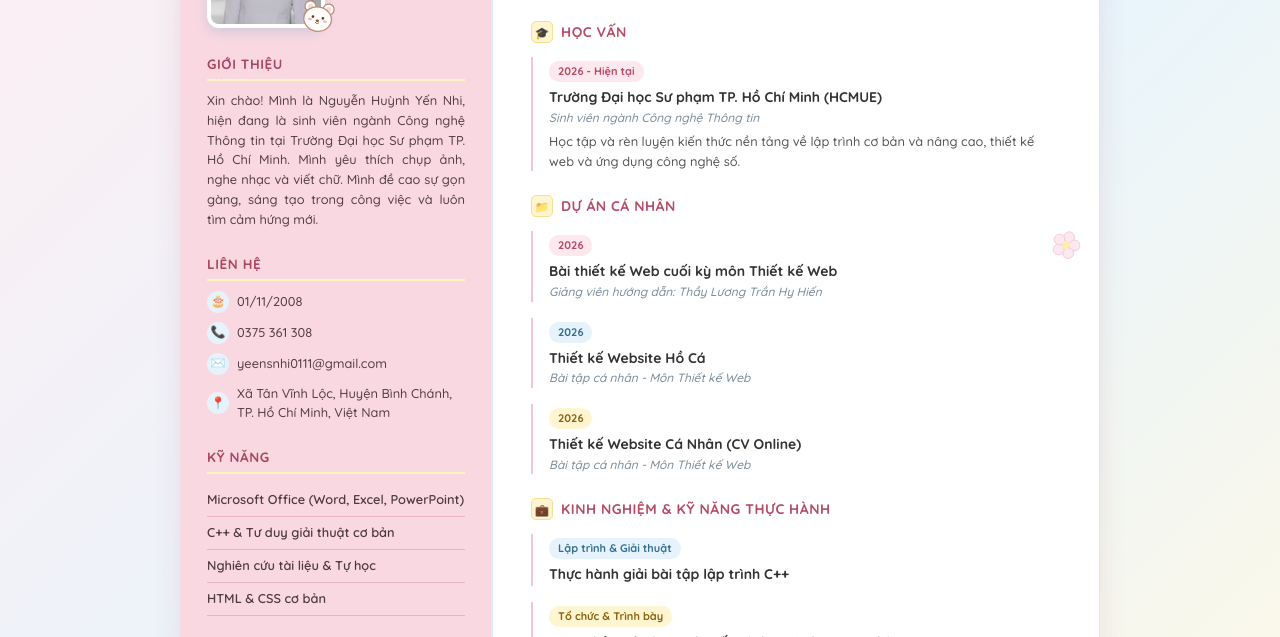
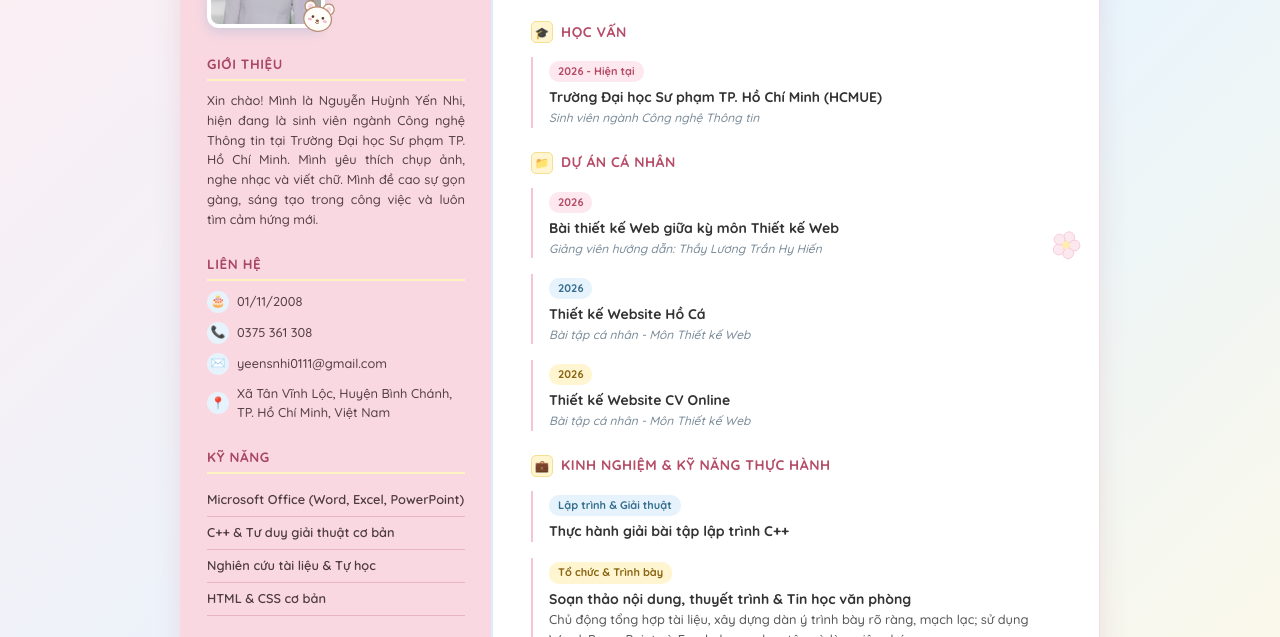
Before and after one commit to yeensnhi0111-art/CV-c-nh-n, a plain HTML site: page index.html in a window 1280 px wide. Shown: the part 161-798 px from the top of the page. Drawn offline with Linux system fonts and the light colour scheme.

Commit message:
Update index.html

```diff
--- a/index.html
+++ b/index.html
@@ -590,8 +590,7 @@
           <span class="badge">2026 - Hiện tại</span>
           <h3 class="item-heading">Trường Đại học Sư phạm TP. Hồ Chí Minh (HCMUE)</h3>
           <p class="item-sub">Sinh viên ngành Công nghệ Thông tin</p>
-          <p class="item-desc">Học tập và rèn luyện kiến thức nền tảng về lập trình cơ bản và nâng cao, thiết kế web và ứng dụng công nghệ số.</p>
-        </div>
+          </div>
       </section>
 
       <section class="right-section">
@@ -599,7 +598,7 @@
 
         <div class="timeline-item">
           <span class="badge">2026</span>
-          <h3 class="item-heading">Bài thiết kế Web cuối kỳ môn Thiết kế Web</h3>
+          <h3 class="item-heading">Bài thiết kế Web giữa kỳ môn Thiết kế Web</h3>
           <p class="item-sub">Giảng viên hướng dẫn: Thầy Lương Trần Hy Hiến</p>
         </div>
 
@@ -611,7 +610,7 @@
 
         <div class="timeline-item">
           <span class="badge yellow-badge">2026</span>
-          <h3 class="item-heading">Thiết kế Website Cá Nhân (CV Online)</h3>
+          <h3 class="item-heading">Thiết kế Website CV Online</h3>
           <p class="item-sub">Bài tập cá nhân - Môn Thiết kế Web</p>
         </div>
       </section>
```
